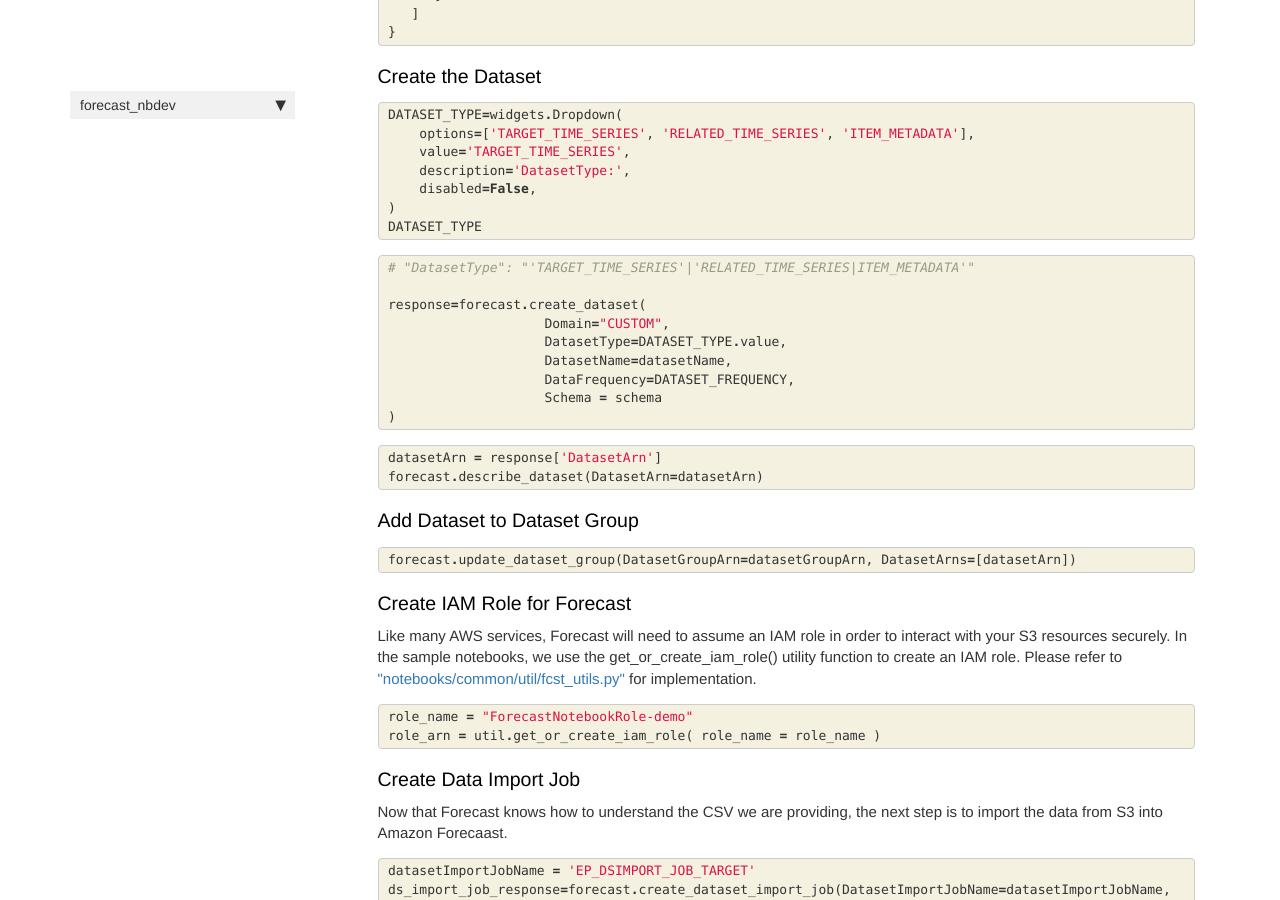
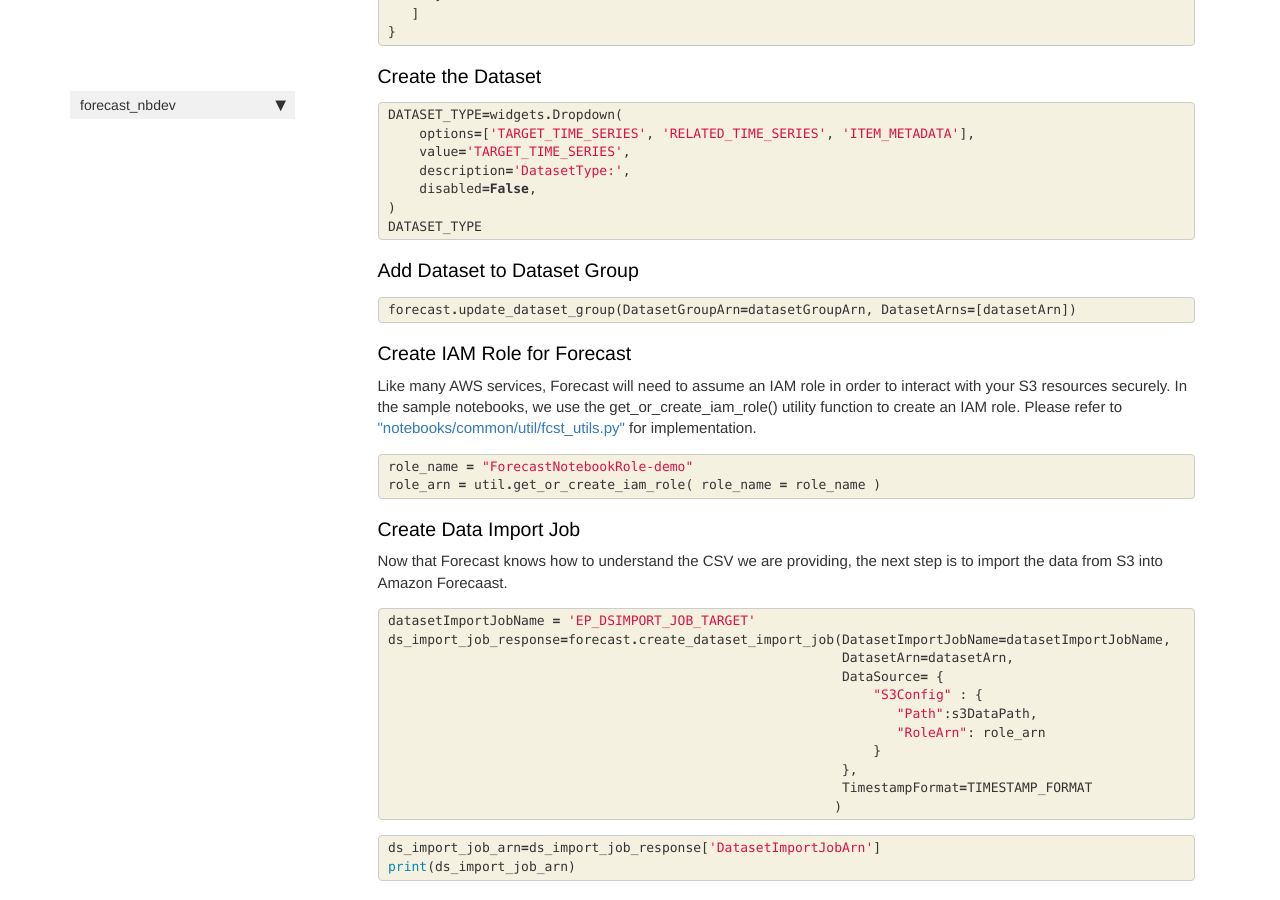
Before and after one commit to sanketcn/forecast_nbdev, a Jekyll site: the page built from docs/Forecast.html, in a window 1280 px wide and 900 px high, scrolled down 4426 px. Built offline with Jekyll 4.4.1, drawn with Linux system fonts in a browser that asks for light colours; nearby versions of some CDN libraries; comment, search, counter and statistics services are not loaded.

Commit message:
experiment change

```diff
--- a/docs/Forecast.html
+++ b/docs/Forecast.html
@@ -549,49 +549,6 @@
     <span class="n">disabled</span><span class="o">=</span><span class="kc">False</span><span class="p">,</span>
 <span class="p">)</span>
 <span class="n">DATASET_TYPE</span>
-</pre></div>
-
-    </div>
-</div>
-</div>
-
-</div>
-    {% endraw %}
-
-    {% raw %}
-
-<div class="cell border-box-sizing code_cell rendered">
-<div class="input">
-
-<div class="inner_cell">
-    <div class="input_area">
-<div class=" highlight hl-ipython3"><pre><span></span><span class="c1"># &quot;DatasetType&quot;: &quot;&#39;TARGET_TIME_SERIES&#39;|&#39;RELATED_TIME_SERIES|ITEM_METADATA&#39;&quot;</span>
-
-<span class="n">response</span><span class="o">=</span><span class="n">forecast</span><span class="o">.</span><span class="n">create_dataset</span><span class="p">(</span>
-                    <span class="n">Domain</span><span class="o">=</span><span class="s2">&quot;CUSTOM&quot;</span><span class="p">,</span>
-                    <span class="n">DatasetType</span><span class="o">=</span><span class="n">DATASET_TYPE</span><span class="o">.</span><span class="n">value</span><span class="p">,</span>
-                    <span class="n">DatasetName</span><span class="o">=</span><span class="n">datasetName</span><span class="p">,</span>
-                    <span class="n">DataFrequency</span><span class="o">=</span><span class="n">DATASET_FREQUENCY</span><span class="p">,</span>
-                    <span class="n">Schema</span> <span class="o">=</span> <span class="n">schema</span>
-<span class="p">)</span>
-</pre></div>
-
-    </div>
-</div>
-</div>
-
-</div>
-    {% endraw %}
-
-    {% raw %}
-
-<div class="cell border-box-sizing code_cell rendered">
-<div class="input">
-
-<div class="inner_cell">
-    <div class="input_area">
-<div class=" highlight hl-ipython3"><pre><span></span><span class="n">datasetArn</span> <span class="o">=</span> <span class="n">response</span><span class="p">[</span><span class="s1">&#39;DatasetArn&#39;</span><span class="p">]</span>
-<span class="n">forecast</span><span class="o">.</span><span class="n">describe_dataset</span><span class="p">(</span><span class="n">DatasetArn</span><span class="o">=</span><span class="n">datasetArn</span><span class="p">)</span>
 </pre></div>
 
     </div>
```
Also changed, not shown: 1 other file.
